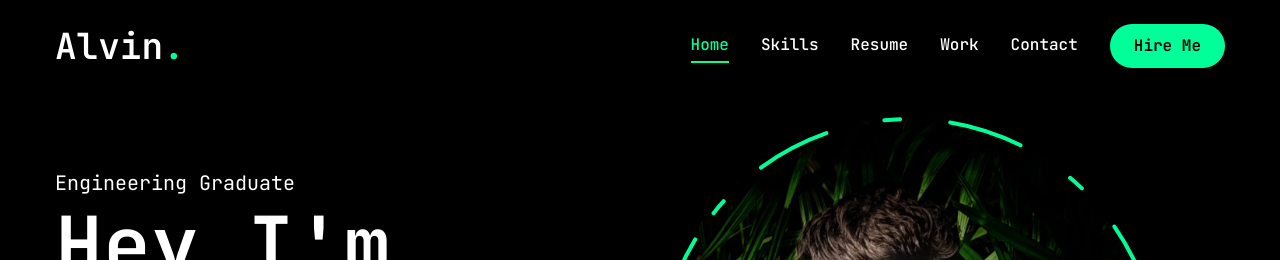
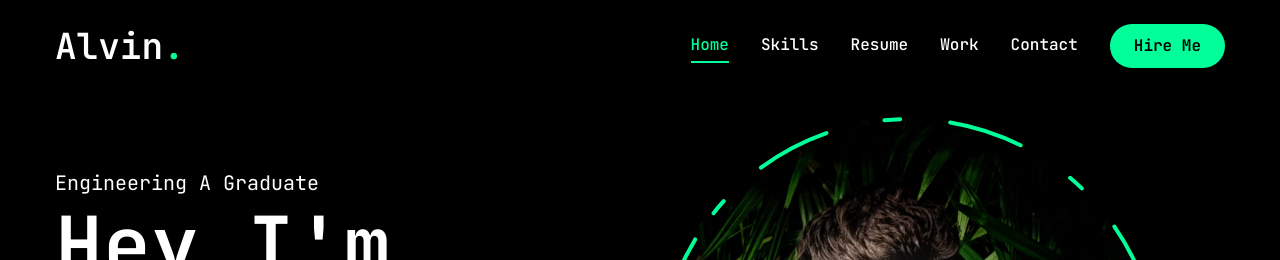
Before and after one commit to Al-v-i-n/Alvin-Portfolio, a Next.js app: page / in a window 1280 px wide. Shown: the top 260 px of the page. Built offline with nearby package versions, Linux system fonts and the light colour scheme.

Commit message:
first commit

```diff
--- a/app/page.jsx
+++ b/app/page.jsx
@@ -71,7 +71,7 @@ const Home = () => {
 
           {/* Text - second on mobile, first on desktop */}
           <div className="order-last xl:order-first text-center xl:text-left">
-            <span className="text-xl">Engineering Graduate</span>
+            <span className="text-xl">Engineering A Graduate</span>
             <h1 className="h1 mb-4">Hey I'm<br/><span className="text-accent">Alvin Siby</span></h1>
             <p className="max-w-[500px] mx-auto xl:mx-0 mb-6 text-white/80">
               I excel at crafting elegant digital experiences and I am proficient in various programming languages and technologies.
```
